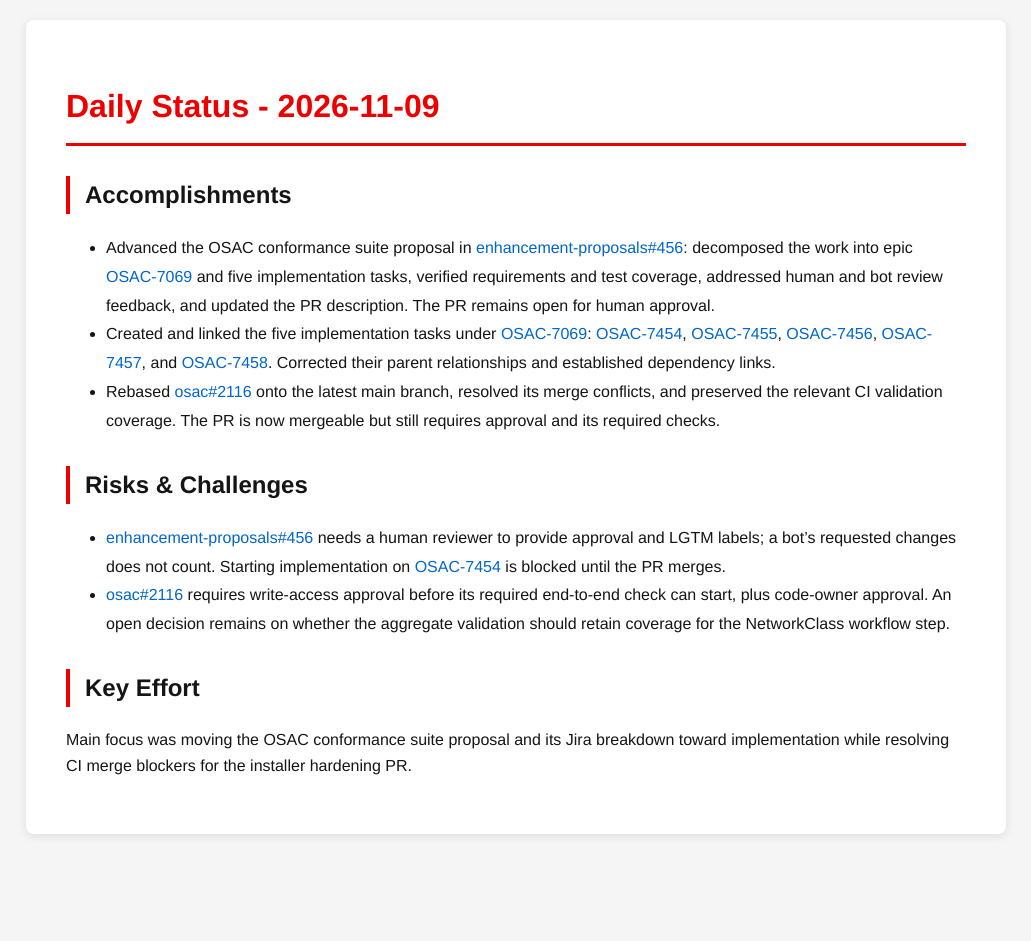
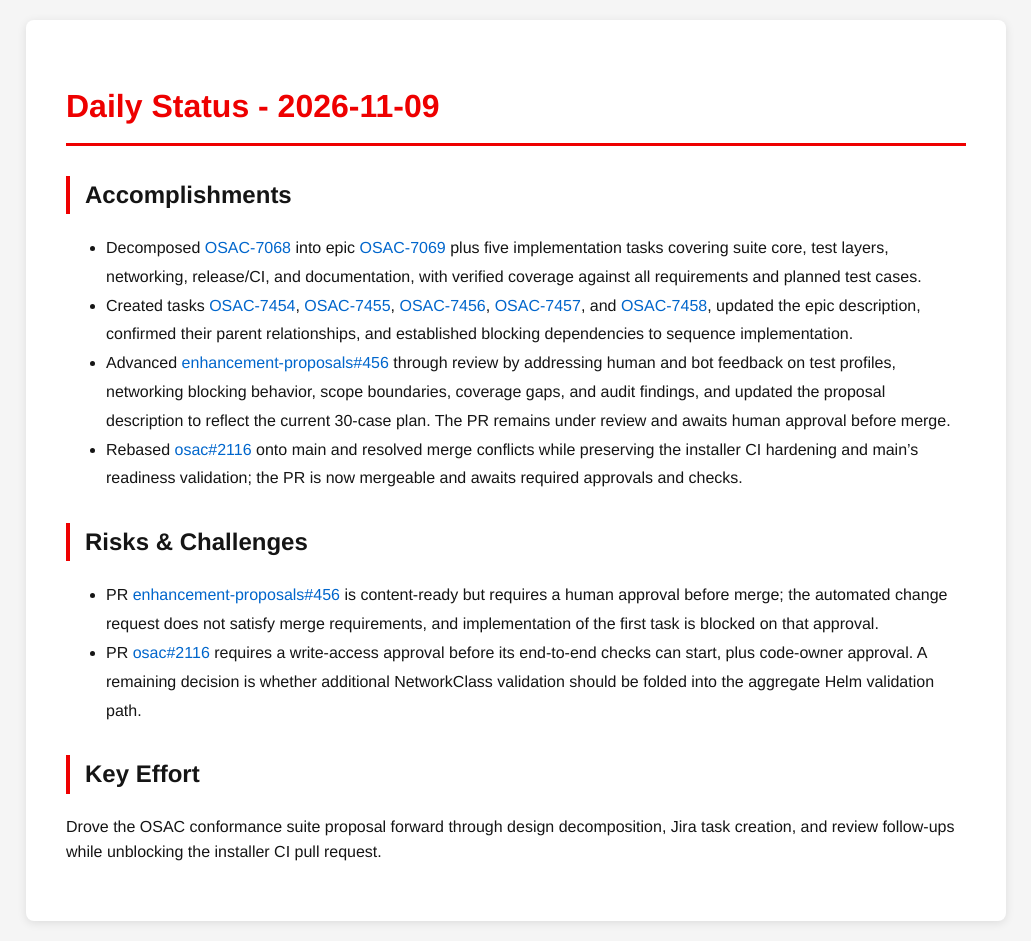
Before and after one commit to tzvatot/daily-status, a Jekyll site: the page built from 2026-11-09.md, in a window 1280 px wide. Shown: the whole page, without its empty margins (124-1155 px from the left). Built offline with Jekyll 4.4.1, drawn with Linux system fonts in a browser that asks for light colours; before the commit the page ends 900 px from its top, so only the background shows below that.

Commit message:
Daily status update - 2026-11-09

```diff
--- a/2026-11-09.md
+++ b/2026-11-09.md
@@ -7,13 +7,14 @@ date: 2026-11-09
 # Daily Status - 2026-11-09
 
 ## Accomplishments
-- Advanced the OSAC conformance suite proposal in [enhancement-proposals#456](https://github.com/osac-project/enhancement-proposals/pull/456): decomposed the work into epic [OSAC-7069](https://redhat.atlassian.net/browse/OSAC-7069) and five implementation tasks, verified requirements and test coverage, addressed human and bot review feedback, and updated the PR description. The PR remains open for human approval.
-- Created and linked the five implementation tasks under [OSAC-7069](https://redhat.atlassian.net/browse/OSAC-7069): [OSAC-7454](https://redhat.atlassian.net/browse/OSAC-7454), [OSAC-7455](https://redhat.atlassian.net/browse/OSAC-7455), [OSAC-7456](https://redhat.atlassian.net/browse/OSAC-7456), [OSAC-7457](https://redhat.atlassian.net/browse/OSAC-7457), and [OSAC-7458](https://redhat.atlassian.net/browse/OSAC-7458). Corrected their parent relationships and established dependency links.
-- Rebased [osac#2116](https://github.com/osac-project/osac/pull/2116) onto the latest main branch, resolved its merge conflicts, and preserved the relevant CI validation coverage. The PR is now mergeable but still requires approval and its required checks.
+- Decomposed [OSAC-7068](https://redhat.atlassian.net/browse/OSAC-7068) into epic [OSAC-7069](https://redhat.atlassian.net/browse/OSAC-7069) plus five implementation tasks covering suite core, test layers, networking, release/CI, and documentation, with verified coverage against all requirements and planned test cases.
+- Created tasks [OSAC-7454](https://redhat.atlassian.net/browse/OSAC-7454), [OSAC-7455](https://redhat.atlassian.net/browse/OSAC-7455), [OSAC-7456](https://redhat.atlassian.net/browse/OSAC-7456), [OSAC-7457](https://redhat.atlassian.net/browse/OSAC-7457), and [OSAC-7458](https://redhat.atlassian.net/browse/OSAC-7458), updated the epic description, confirmed their parent relationships, and established blocking dependencies to sequence implementation.
+- Advanced [enhancement-proposals#456](https://github.com/osac-project/enhancement-proposals/pull/456) through review by addressing human and bot feedback on test profiles, networking blocking behavior, scope boundaries, coverage gaps, and audit findings, and updated the proposal description to reflect the current 30-case plan. The PR remains under review and awaits human approval before merge.
+- Rebased [osac#2116](https://github.com/osac-project/osac/pull/2116) onto main and resolved merge conflicts while preserving the installer CI hardening and main's readiness validation; the PR is now mergeable and awaits required approvals and checks.
 
 ## Risks & Challenges
-- [enhancement-proposals#456](https://github.com/osac-project/enhancement-proposals/pull/456) needs a human reviewer to provide approval and LGTM labels; a bot's requested changes does not count. Starting implementation on [OSAC-7454](https://redhat.atlassian.net/browse/OSAC-7454) is blocked until the PR merges.
-- [osac#2116](https://github.com/osac-project/osac/pull/2116) requires write-access approval before its required end-to-end check can start, plus code-owner approval. An open decision remains on whether the aggregate validation should retain coverage for the NetworkClass workflow step.
+- PR [enhancement-proposals#456](https://github.com/osac-project/enhancement-proposals/pull/456) is content-ready but requires a human approval before merge; the automated change request does not satisfy merge requirements, and implementation of the first task is blocked on that approval.
+- PR [osac#2116](https://github.com/osac-project/osac/pull/2116) requires a write-access approval before its end-to-end checks can start, plus code-owner approval. A remaining decision is whether additional NetworkClass validation should be folded into the aggregate Helm validation path.
 
 ## Key Effort
-Main focus was moving the OSAC conformance suite proposal and its Jira breakdown toward implementation while resolving CI merge blockers for the installer hardening PR.
+Drove the OSAC conformance suite proposal forward through design decomposition, Jira task creation, and review follow-ups while unblocking the installer CI pull request.
```
